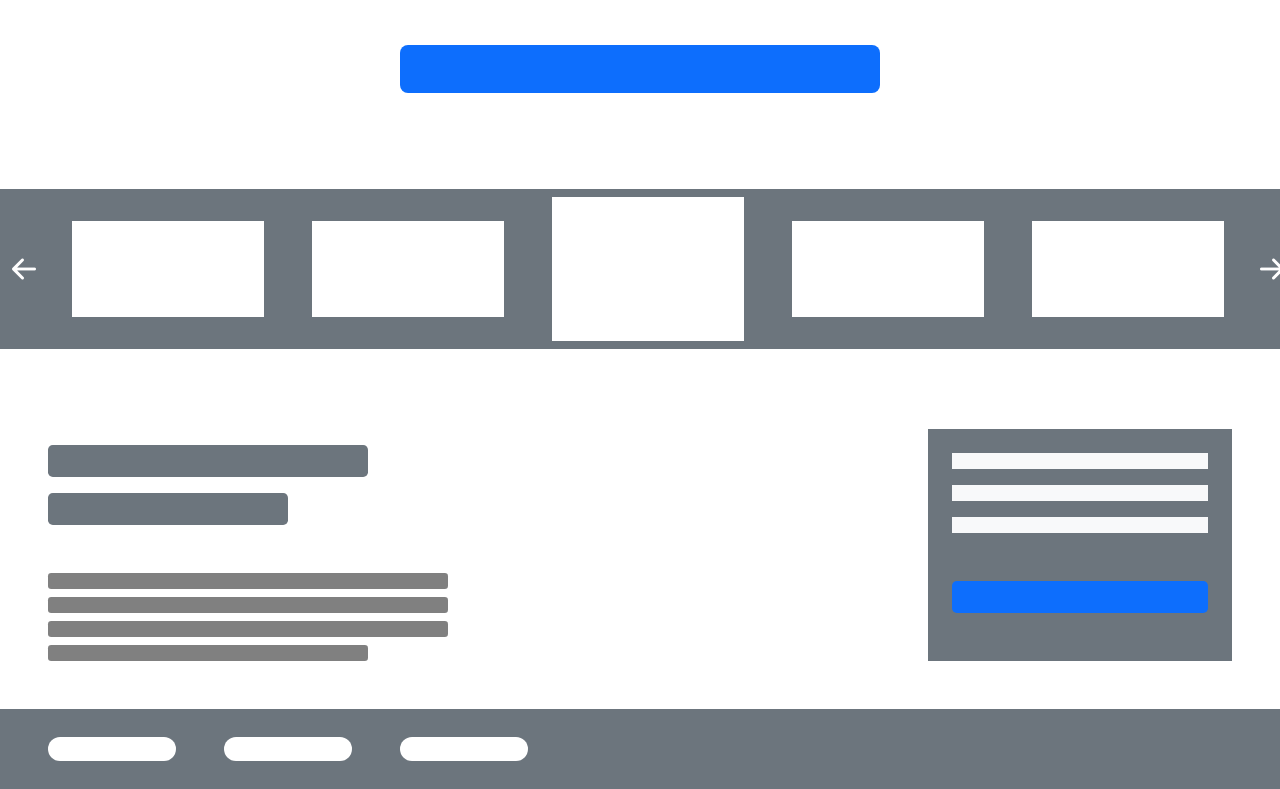
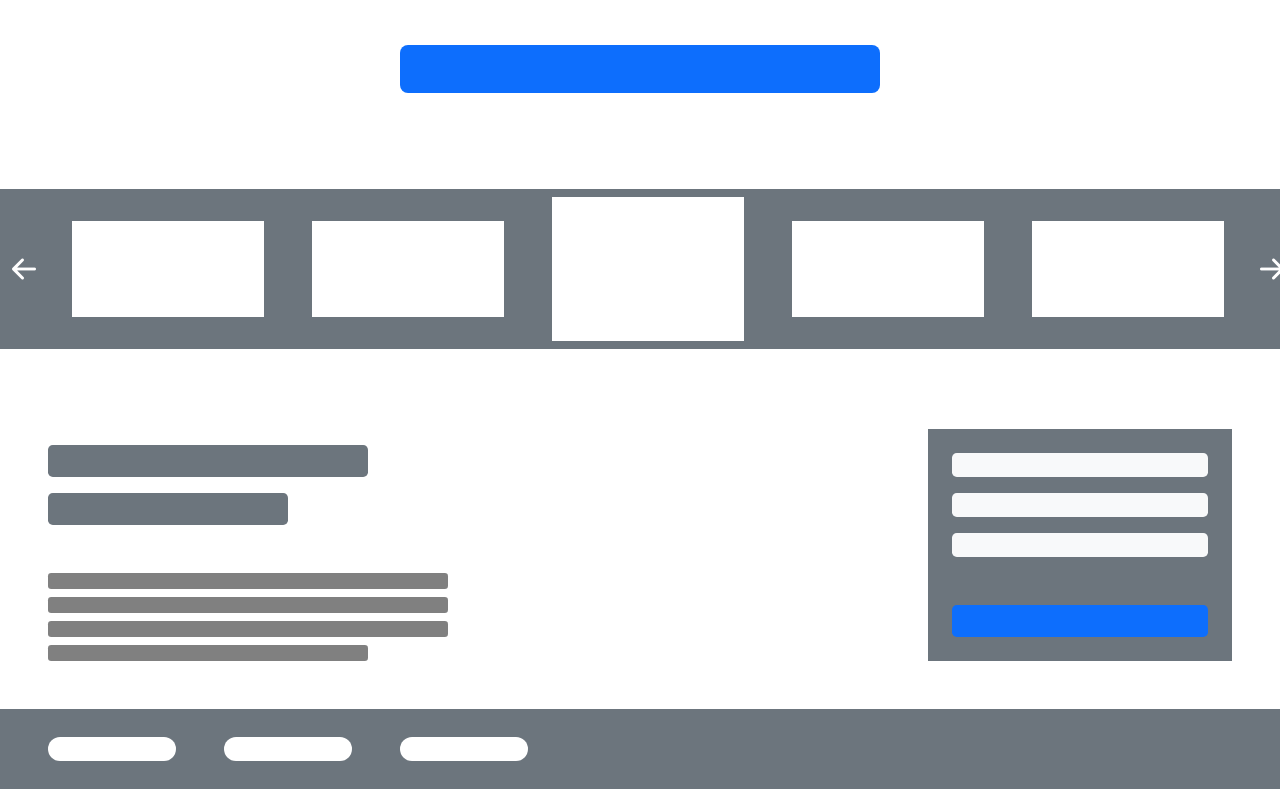
Before and after one commit to DenisWithOneN/TAW, a website: page tema 5 - mockup html/index.html in a window 1280 px wide. Shown: the part 1176-1965 px from the top of the page. Drawn offline with nearby package versions, Linux system fonts and the light colour scheme.

Commit message:
forms updated

```diff
--- a/tema 5 - mockup html/styles.css
+++ b/tema 5 - mockup html/styles.css
@@ -84,5 +84,6 @@
 
 .form-text-box-right {
     width: 16rem;
-    height: 1rem;
+    height: 1.5rem;
+    border-radius: 0.3rem;
 }
```
